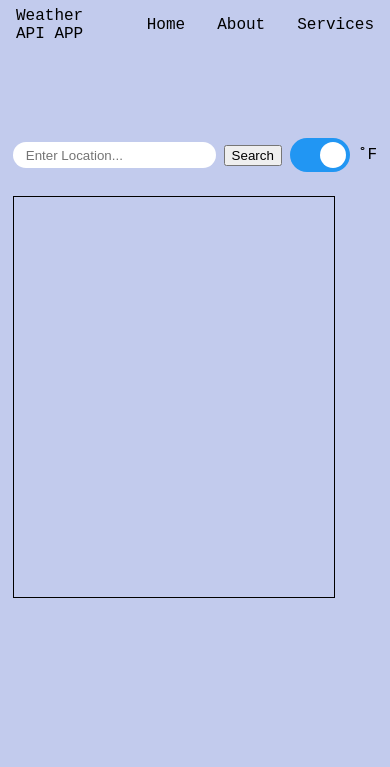
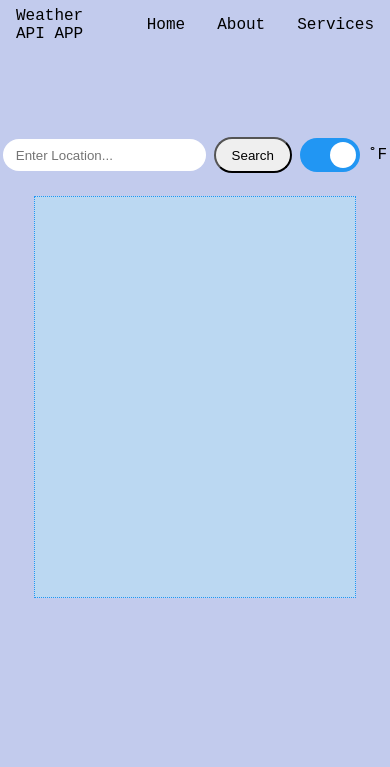
Before and after one commit to Shriyashzzz/weather-app, a website built with webpack: page src/template.html in a window 390 px wide. Shown: the top 767 px of the page. Built offline with nearby package versions, Linux system fonts and the light colour scheme.

Commit message:
adds bg variables, and align vertical mobile screen ui

```diff
--- a/src/style.css
+++ b/src/style.css
@@ -1,8 +1,9 @@
 :root{
     --defaultBackground : #c2cbed;
-    --padding: 20px;
-    --knob-size: 200px;
-    --transition-duration: 0.3s;
+    --weatherboxDayBG: rgb(187, 216, 242);
+    --weatherboxNightBG : rgb(118, 138, 154);
+    --weatherboxDayColor : black;
+    --weatherboxNightColor:white;
 }
 
 
@@ -21,6 +22,7 @@ body{
 .weather-gif{
   max-width: 15rem;
   grid-column: 3;
+
   max-height: 15rem;
   border-radius: 8px;
   border:none;
@@ -53,6 +55,8 @@ main{
     gap:1rem;
     height: 100%;
     justify-self: center;
+    align-items: center;
+
     padding-top:5rem;
 
     form{
@@ -61,12 +65,16 @@ main{
         align-items: center;
         gap:0.5rem;
 
+        p{
+            font-size: 1.5rem;
+        }
+
         #weather-search{
-            height: 1.5rem;
             border-radius: 2rem;
             padding:0.8rem;
             border: none;
             outline: none;
+            height: 2rem;
         }
 
         #weather-search:focus{
@@ -150,7 +158,7 @@ header{
     width: 20rem;
     height:25rem;
     border:1px solid black;
-
+    background-color:
     .addressTitle{
         font-size: 1.4rem;
     }
@@ -177,7 +185,9 @@ header{
     display:flex;
     flex-direction: column;
     align-items: center;
-
+    background-color: var(--weatherboxDayBG);
+    color: var(--weatherboxDayColor);
+    border: 1px dotted #2196F3;
 
 }
 
@@ -227,6 +237,18 @@ header{
     .weather-gif{
         display: none;
     }
+    .mainContent{
+        align-items: center;
+        form{
+            p{
+                font-size: 1rem;
+            }
+
+        }
+
+    }
+
+
 }
 
 
@@ -300,3 +322,14 @@ input:checked + .slider:before {
 .slider.round:before {
   border-radius: 50%;
 }
+
+
+#weather-search-btn{
+    border-radius: 2rem;
+    height: 2rem;
+    padding: 1rem;
+    display:flex;
+    justify-content: center;
+    align-items: center;
+
+}
```
